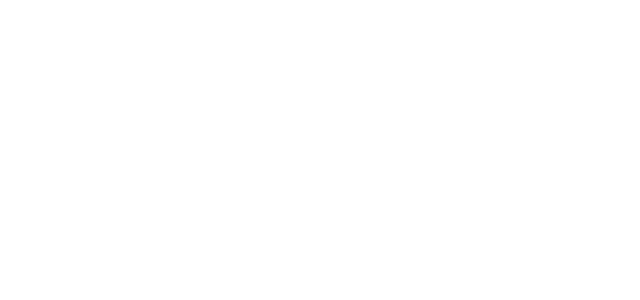
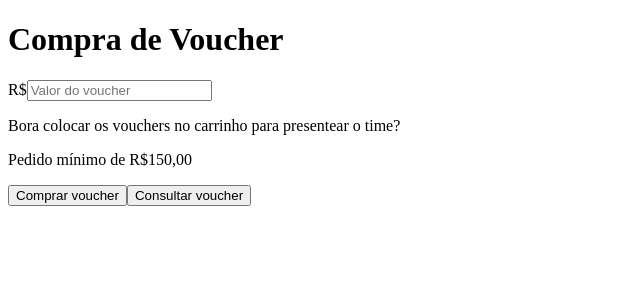
Before and after one commit to bruna-devbio/TF-Ze-Delivery, a React (Create React App) app: page /cart in a window 1280 px wide. Before the commit this address had no page. Shown: the top 300 px of the page, without its empty margins (0-640 px from the left). Built offline with nearby package versions, Linux system fonts and the light colour scheme.

Commit message:
cadastro rodando

```diff
--- a/src/App.js
+++ b/src/App.js
@@ -1,16 +1,22 @@
 import React from 'react';
-import Login from './pages/Login/Login'
-import Home from './pages/Home/Home'
-import Register from './pages/Register/Register'
+import { Routes, Route } from 'react-router-dom';
+import Login from './pages/Login/login'
+import Home from './pages/Home/home'
+import Register from './pages/Register/register'
+import Cart from './pages/Cart/cart';
+import Vouchers from './pages/Vouchers/vouchers';
+
+
 import './App.css';
-import { Routes, Route } from 'react-router-dom';
 
 function App() {
   return (
     <Routes>
       <Route path="/" element={<Home />}/>
-      <Route path="/Register" element={<Register />}/>
-      <Route path="/Login" element={<Login />}/>
+      <Route path="/register" element={<Register />}/>
+      <Route path="/login" element={<Login />}/>
+      <Route path="/cart" element={<Cart />}/>
+      <Route path="/vouchers" element={<Vouchers />}/>
     </Routes>
   );
 }
--- /dev/null
+++ b/src/components/Header/Header.js
@@ -0,0 +1,8 @@
+const Header = ({title}) => {
+  return (
+    <h1>{title}</h1>
+
+  )
+}
+
+export default Header
--- /dev/null
+++ b/src/components/SendValueVoucher/SendValue.js
@@ -0,0 +1,42 @@
+import {React, useState} from 'react';
+import Input from '../Input/Input'
+import Button from '../Button/Button';
+
+function SendValueVoucher() {
+
+	const [valuesVoucher, setValuesVoucher] = useState({
+			valueEach: '',
+	})
+	console.log(valuesVoucher);
+
+	const onChangeValues = (event) => {
+		setValuesVoucher({
+			...valuesVoucher,
+			[event.target.name]: event.target.value
+		})
+	}
+	 return (
+			  <>
+				<label>R$</label>
+        <Input
+        type='text'
+        placeholder='Valor do voucher'
+        className='voucher-value-input'
+        name='each-voucher'
+        onChange={onChangeValues}>Valor
+        </Input>
+        <p>Bora colocar os vouchers no carrinho para presentear o time?</p>
+        <p>Pedido mínimo de R$150,00</p>
+				<Button
+				buttonText='Comprar voucher'
+				className='consult-vouchers'
+				/>
+        <Button
+				buttonText='Consultar voucher'
+				className='consult-vouchers'
+				/>
+				</>
+			)
+}
+
+export default SendValueVoucher;
--- /dev/null
+++ b/src/pages/Cart/cart.js
@@ -0,0 +1,14 @@
+import Header from "../../components/Header/Header"
+import SendValueVoucher from "../../components/SendValueVoucher/SendValue"
+
+
+const Shop = () => {
+  return (
+    <>
+    <Header title='Compra de Voucher'></Header>
+    <SendValueVoucher/>
+    </>
+  )
+}
+
+export default Shop;
--- a/src/pages/Home/Home.js
+++ /dev/null
@@ -1,8 +0,0 @@
-
-const Home = () => {
-  return (
-    <h1>Página Inicial</h1>
-  )
-}
-
-export default Home
--- /dev/null
+++ b/src/pages/Home/home.js
@@ -0,0 +1,16 @@
+import { Link } from "react-router-dom";
+import Button from "../../components/Button/Button"
+
+const Home = () => {
+
+  return (
+    <>
+      <h1>Página Inicial</h1>
+      <Link to='/login'>
+        <Button buttonText='Continuar'></Button>
+      </Link>
+    </>
+  )
+}
+
+export default Home
--- a/src/pages/Login/Login.js
+++ b/src/pages/Login/login.js
@@ -6,7 +6,6 @@ import { loginPage } from "../../services/index";
 
 
 const Login = () => {
-
 	const [values, setValues] = useState({
 		email: '',
 		password: '',
@@ -22,8 +21,9 @@ const Login = () => {
 	}
 
 	const handleClick = (event) => {
+		event.preventDefault()
 		loginPage(values.email, values.password).then(() => {
-			alert("entrouuuu")
+      alert('entrouuuu')
 		}).catch(() => {
 			alert('erro')
 		})
--- a/src/pages/Register/Register.js
+++ b/src/pages/Register/register.js
@@ -2,20 +2,31 @@ import { React, useState } from "react"
 import { Link } from "react-router-dom";
 import Button from "../../components/Button/Button";
 import Input from "../../components/Input/Input";
+import {registerPage} from '../../services/index';
 
 const Register = () => {
 
   const [values, setValues] = useState({
     email: '',
     password: '',
+		data: '',
+		cpf: '',
 
   })
-	console.log(values);
 
 	const onChangeValues = (event) => {
 		setValues({
 			...values,
 			[event.target.name]: event.target.value
+		})
+	}
+
+	const handleClick = (event) => {
+		event.preventDefault()
+		registerPage(values.email, values.password).then(() => {
+			alert("entrouuuu")
+		}).catch(() => {
+			alert('erro')
 		})
 	}
 
@@ -80,9 +91,10 @@ const Register = () => {
 					type='submit'
 					buttonText='CADASTRAR-SE'
 					className='button'
+					buttonOnClick={handleClick}
           />
 
-				<p className='go-to'>Já tem uma conta?<Link to='./Login/index.js'>
+         <p className='go-to'>Já tem uma conta? <Link to='/login'>
 					Faça seu login aqui
 				</Link></p>
 			</form>
--- /dev/null
+++ b/src/pages/Vouchers/vouchers.js
@@ -0,0 +1,11 @@
+import Header from "../../components/Header/Header"
+
+const Vouchers = () => {
+  return (
+    <>
+    <Header title='Consulta de vouchers'/>
+    </>
+  )
+}
+
+export default Vouchers
--- a/src/services/index.js
+++ b/src/services/index.js
@@ -14,3 +14,12 @@ export const loginPage = (email, password) => {
     .auth()
     .signInWithEmailAndPassword(email, password);
 };
+
+export const registerPage = (email, password) => {
+  if (firebase.auth().currentUser) {
+    firebase.auth().signOut();
+  }
+  return firebase
+    .auth()
+    .createUserWithEmailAndPassword(email, password);
+};
```
Also changed, not shown: 1 other file (tests, documents, lock files or other folders).
